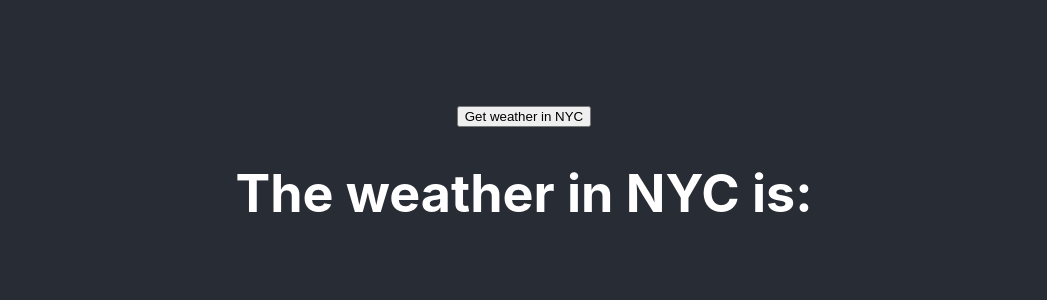
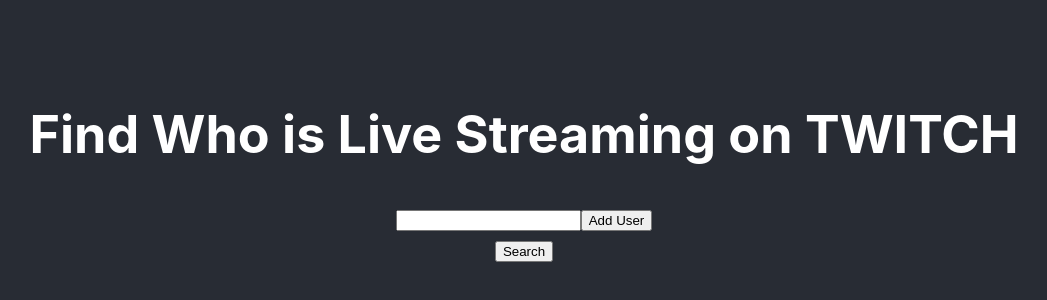
Before and after one commit to maxbildner/twitch-app, a React (Create React App) app in the folder frontend/: page / in a window 1280 px wide. Shown: the part 222-522 px from the top of the page, without its empty margins (116-1163 px from the left). Built offline with nearby package versions, Linux system fonts and the light colour scheme.

Commit message:
write frontend API call to get live streams

```diff
--- a/frontend/src/App.js
+++ b/frontend/src/App.js
@@ -1,13 +1,15 @@
 // import logo from './logo.svg';
 import './App.css';
-import Weather from './Weather';
+// import Weather from './Weather';
+import Main from './Main';
 
 
 function App() {
   return (
     <div className="App">
       <header className="App-header">
-        <Weather/>
+        {/* <Weather/> */}
+        <Main/>
       </header>
     </div>
   );
--- /dev/null
+++ b/frontend/src/Main.js
@@ -0,0 +1,164 @@
+import React from 'react';
+import axios from "axios";
+
+
+class Main extends React.Component {
+  constructor(props) {
+    super(props);
+
+    this.state = {
+      artists: [],
+      name: '',
+      streamData: null,
+    };
+  }
+
+
+  handleChange = (e) => {
+    this.setState({ name: e.target.value });
+  }
+
+
+  handleAddUser = (e) => {
+    let newUsers = this.state.artists.slice();
+    newUsers.push(this.state.name);
+    this.setState({ artists: newUsers, name: ''});
+    e.preventDefault();
+  }
+
+
+  // NOTE* you shouldn't normally put API requests here bec it could take awhile?
+  // usually put them in Redux Thunk/Middleware?
+  handleSubmit = (e) => {
+    e.preventDefault();
+
+    // make HTTP request to Node backend
+    axios.get("/getLiveStreams").then((response) => {
+      // console.log(response.data);   //=>
+      // console.log(response);
+      this.setState({
+        streamData: response.data
+      });
+    });
+  }
+
+
+  renderArtists = () => {
+    const { artists } = this.state;
+
+    let artistsLi = artists.map((artist, idx) => {
+      return (
+        <li key={idx}>
+          {artist}
+        </li>
+      );
+    });
+
+    // return null if no artists
+    return (artistsLi.length) ? artistsLi : null;
+  }
+
+
+  renderStreams = () => {
+    return null;
+  }
+
+
+  render() {
+    // debugger
+    console.log(this.state);
+
+
+    return (
+      <div>
+        <h1>Find Who is Live Streaming on TWITCH</h1>
+
+        <div className="artists-wrap">
+          <form onSubmit={this.handleSubmit}>
+            <label>
+              <input
+                type="text"
+                value={this.state.name}
+                onChange={this.handleChange}
+              />
+            </label>
+            <button onClick={this.handleAddUser}>Add User</button>
+            <div>
+              <input type="submit" value="Search"/>
+            </div>
+          </form>
+        </div>
+
+        <div className="artists-list">
+          <ul>
+            {this.renderArtists()}
+          </ul>
+        </div>
+
+        <div className="live-streams">
+          <ul>
+            {this.renderStreams()}
+          </ul>
+        </div>
+
+        {/* <button onClick={this.handleButtonClick}>Get weather in NYC</button> */}
+      </div>
+    );
+  }
+}
+
+export default Main;
+
+
+
+
+
+// // FROM TUTORIAL: https://www.youtube.com/playlist?list=PLQg6GaokU5Cytkk1SXh8eYL9gBMKxh8rq
+// class Weather extends React.Component {
+//   constructor(props) {
+//     super(props);
+
+//     this.state = {
+//       weather: null
+//     };
+//   }
+
+
+//   // componentDidMount = () => {
+//   //   // make HTTP request to Node backend
+//   //   axios.get("/getWeatherNewYork").then((response) => {
+//   //     // console.log(response.data);   //=> { temp: 12 }
+//   //     // console.log(response);
+//   //     this.setState({
+//   //       weather: response.data.temp
+//   //     });
+//   //   });
+//   // }
+
+
+//   // NOTE* you shouldn't normally put API requests here bec it could take awhile?
+//   // usually put them in Redux Thunk/Middleware?
+//   handleButtonClick = () => {
+
+//     // make HTTP request to Node backend
+//     axios.get("/getWeatherNewYork").then((response) => {
+//       // console.log(response.data);   //=> { temp: 12 }
+//       // console.log(response);
+//       this.setState({
+//         weather: response.data.temp
+//       });
+//     });
+//   }
+
+
+//   render() {
+//     return (
+//       <div>
+//         <button onClick={this.handleButtonClick}>Get weather in NYC</button>
+//         <h1>The weather in NYC is: {this.state.weather}</h1>
+//       </div>
+//     );
+//   }
+// }
+
+// export default Weather;
--- a/frontend/src/Weather.js
+++ /dev/null
@@ -1,54 +0,0 @@
-// import React, { Component } from 'react';
-import React from 'react';
-import axios from "axios";
-// FROM TUTORIAL: https://www.youtube.com/playlist?list=PLQg6GaokU5Cytkk1SXh8eYL9gBMKxh8rq
-
-
-class Weather extends React.Component {
-  constructor(props) {
-    super(props);
-
-    this.state = {
-      weather: null
-    };
-  }
-
-
-  // componentDidMount = () => {
-  //   // make HTTP request to Node backend
-  //   axios.get("/getWeatherNewYork").then((response) => {
-  //     // console.log(response.data);   //=> { temp: 12 }
-  //     // console.log(response);
-  //     this.setState({
-  //       weather: response.data.temp
-  //     });
-  //   });
-  // }
-
-
-  // NOTE* you shouldn't normally put API requests here bec it could take awhile?
-  // usually put them in Redux Thunk/Middleware?
-  handleButtonClick = () => {
-
-    // make HTTP request to Node backend
-    axios.get("/getWeatherNewYork").then((response) => {
-      // console.log(response.data);   //=> { temp: 12 }
-      // console.log(response);
-      this.setState({
-        weather: response.data.temp
-      });
-    });
-  }
-
-
-  render() {
-    return (
-      <div>
-        <button onClick={this.handleButtonClick}>Get weather in NYC</button>
-        <h1>The weather in NYC is: {this.state.weather}</h1>
-      </div>
-    );
-  }
-}
-
-export default Weather;
--- a/frontend/src/index.js
+++ b/frontend/src/index.js
@@ -3,6 +3,14 @@ import ReactDOM from 'react-dom';
 import './index.css';
 import App from './App';
 import reportWebVitals from './reportWebVitals';
+
+
+// Wait for DOM to load, then run callback
+document.addEventListener('DOMContentLoaded', () => {
+
+  // TESTING
+  // TESTING
+
 
   ReactDOM.render(
     <React.StrictMode>
@@ -10,6 +18,8 @@ ReactDOM.render(
     </React.StrictMode>,
     document.getElementById('root')
   );
+});
+
 
 // If you want to start measuring performance in your app, pass a function
 // to log results (for example: reportWebVitals(console.log))
```
Lines whose indentation alone changed are shown as unchanged.
